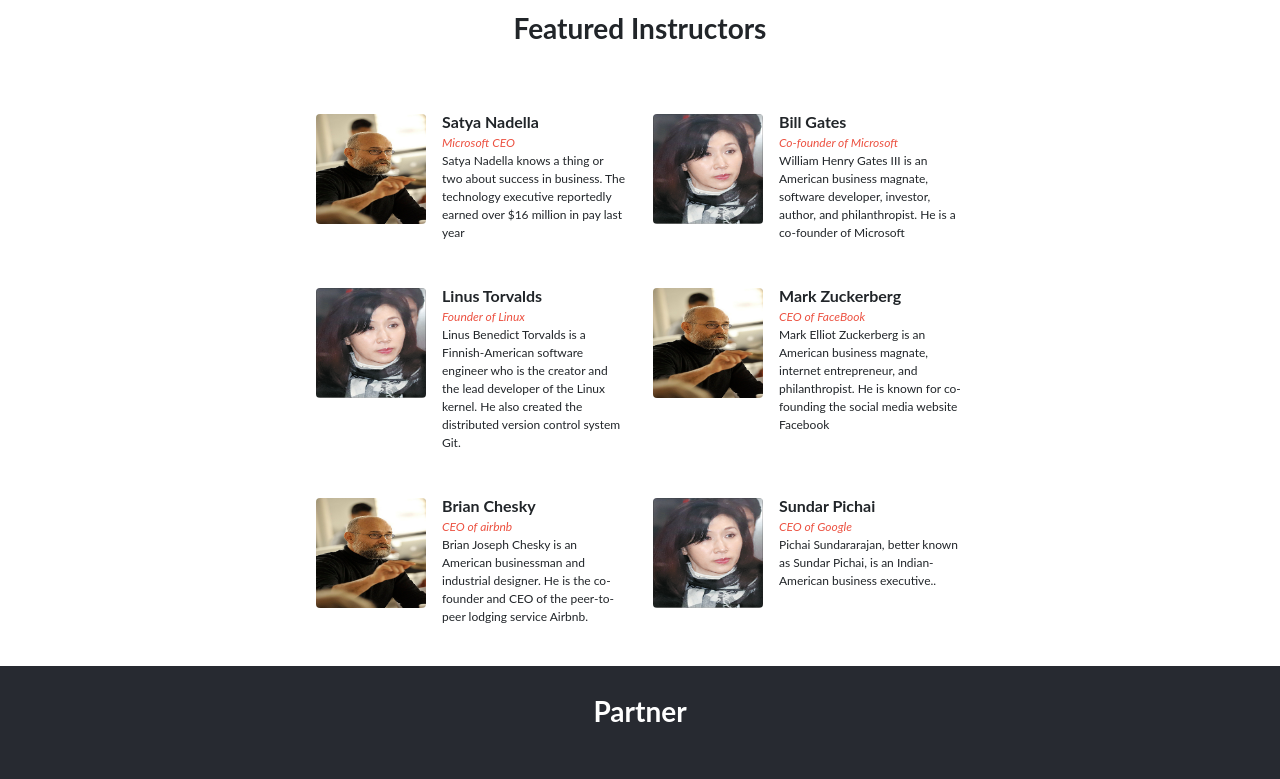
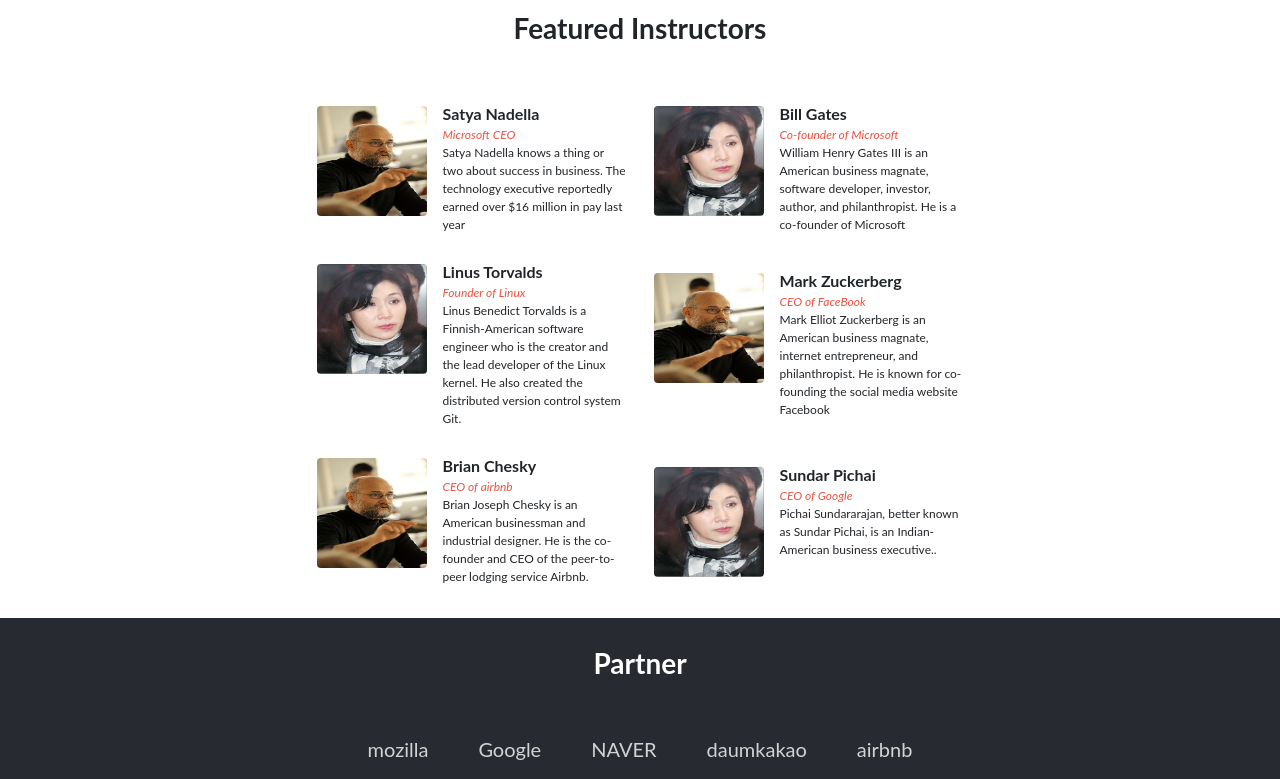
Before and after one commit to MAleemH/capstone-project, a website: page index.html in a window 1280 px wide. Shown: the part 813-1592 px from the top of the page. Drawn offline with nearby package versions, Linux system fonts and the light colour scheme.

Commit message:
resolved issue of display of featured instructors

```diff
--- a/css/style.css
+++ b/css/style.css
@@ -179,6 +179,13 @@
 
 /* Featured Speakers */
 
+.instructor {
+  display: grid;
+  grid-template-columns: auto auto;
+  grid-template-rows: auto auto;
+  margin: auto;
+}
+
 .flex-item-i,
 .flex-item-ii,
 .flex-item-iii {
@@ -316,7 +323,10 @@
   }
 
   .instructor {
-    flex: 10;
+    display: grid;
+    grid-template-columns: auto auto;
+    grid-template-rows: auto auto;
+    margin: auto;
   }
 
   .instructor-detail {
--- a/javascript/script.js
+++ b/javascript/script.js
@@ -58,7 +58,7 @@
 
 for (let i = 0; i < SpeakersList.length; i += 1) {
   speakersCards.innerHTML += `
-  <div class="instructor d-flex flex-row align-items-start my-2">
+  <div class="instructor">
       <div class="p-2 mt-1">
           <img class="rounded" src="images/${SpeakersList[i].imagelink}" alt="Instructor-Image" height="110px" width="110px">
       </div>
```
